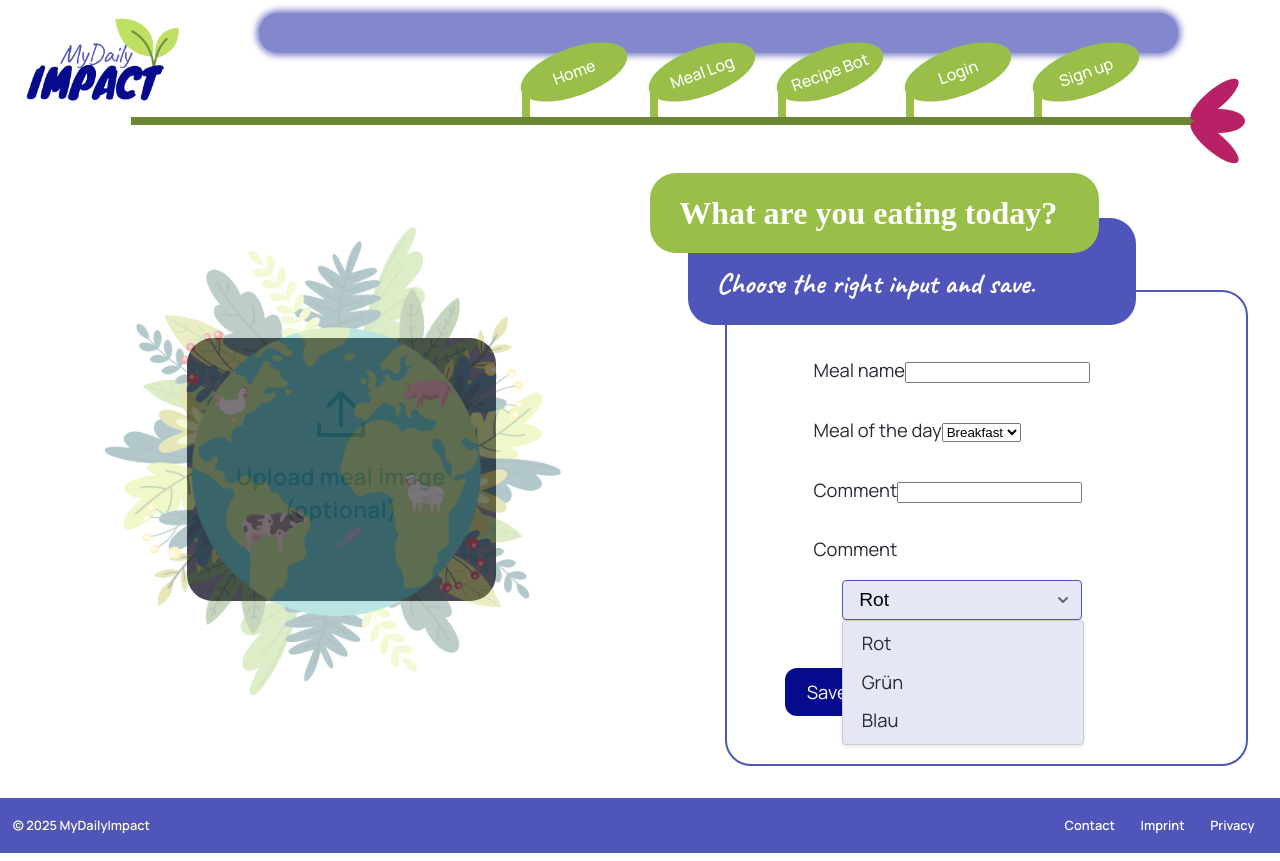
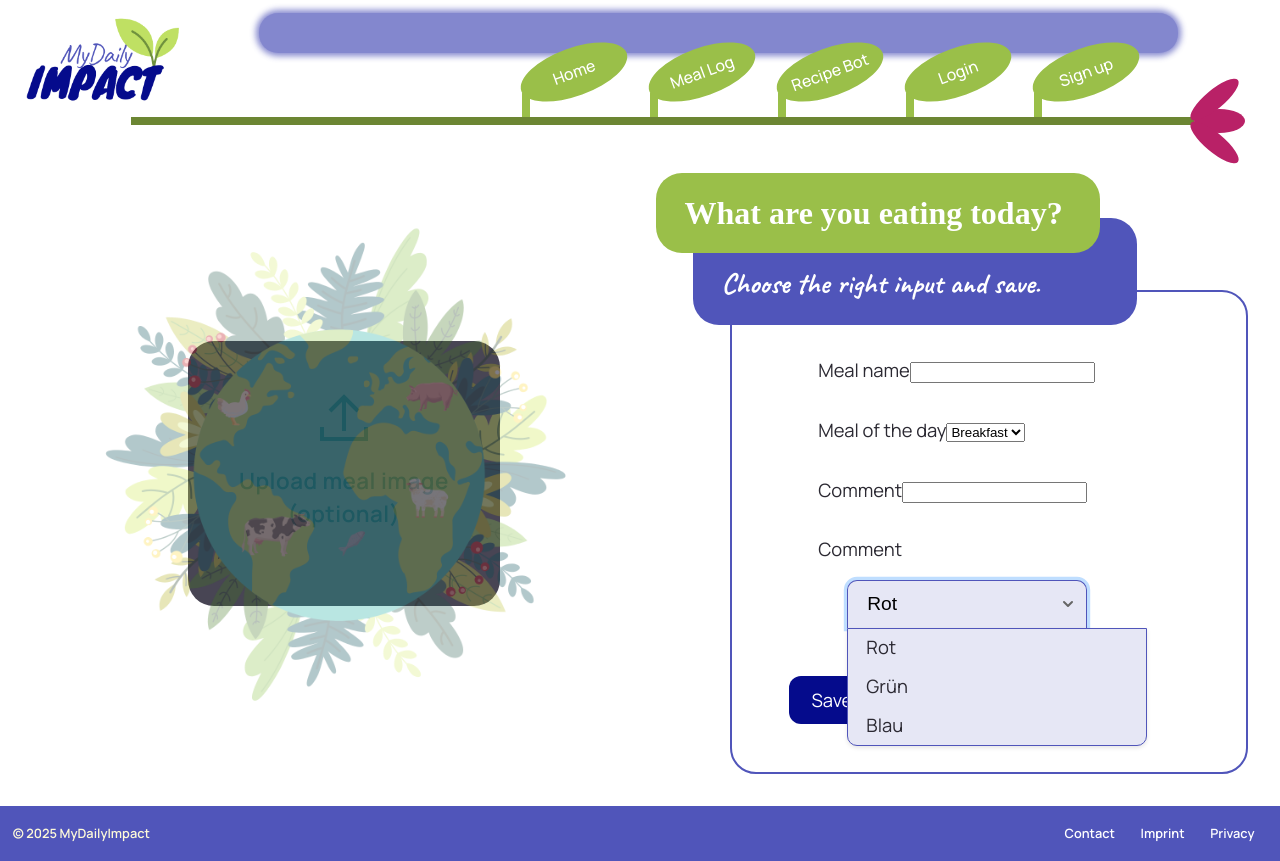
Before and after one commit to TechLabs-Remote-Bootcamp/WS24-MyDailyImpact, a React (Vite) app in the folder mdi-react/: page /meal-logging in a window 1280 px wide. Both pictures are taken after a click on the button "Rot". Built offline with nearby package versions, Linux system fonts and the light colour scheme; a web font is replaced by a local one.

Commit message:
comment out css style obfect

```diff
--- a/mdi-react/src/components/core/CustomSelect/CustomSelect.jsx
+++ b/mdi-react/src/components/core/CustomSelect/CustomSelect.jsx
@@ -1,59 +1,62 @@
-import React, { useState, useRef, useEffect } from "react";
+import { useState, useRef, useEffect } from "react";
+import styles from "./CustomSelect.module.scss";
 
-const dropdownStyles = {
-  container: {
-    position: "relative",
-    display: "inline-block",
-    width: "250px",
-  },
-  button: {
-    fontSize: "1.2rem",
-    width: "15rem",
-    padding: "8px 16px",
-    textAlign: "left",
-    backgroundColor: "#e6e7f5",
-    border: "1px solid #5055ba",
-    borderRadius: "4px",
-    boxShadow: "0 1px 2px rgba(0, 0, 0, 0.05)",
-    cursor: "pointer",
-    position: "relative",
-  },
-  buttonHover: {
-    backgroundColor: "#e6e7f5",
-  },
-  arrow: {
-    position: "absolute",
-    right: "8px",
-    top: "50%",
-    transform: "translateY(-50%)",
-    width: "20px",
-    height: "20px",
-    fill: "#666",
-  },
-  dropdown: {
-    position: "absolute",
-    padding: "0.2em 0",
-    // top: "calc(100% + 4px)",
-    // left: "0",
-    width: "15rem",
-    backgroundColor: "#e6e7f5",
-    border: "1px solid #ccc",
-    borderRadius: "4px",
-    boxShadow: "0 2px 4px rgba(0, 0, 0, 0.1)",
-    zIndex: 1000,
-  },
-  option: {
-    borderRadius: "10px",
-    padding: "0.3em 1em",
-    cursor: "pointer",
-    transition: "background-color 0.2s",
-    margin: "0",
-  },
-  optionHover: {
-    backgroundColor: "#9b9ed7",
-    color: "#fff",
-  },
-};
+// const dropdownStyles = {
+//   container: {
+//     position: "relative",
+//     display: "inline-block",
+//     width: "250px",
+//   },
+//   button: {
+//     fontSize: "1.2rem",
+//     width: "15rem",
+//     padding: "8px 16px",
+//     textAlign: "left",
+//     backgroundColor: "#e6e7f5",
+//     border: "1px solid #5055ba",
+//     borderRadius: "4px",
+//     boxShadow: "0 1px 2px rgba(0, 0, 0, 0.05)",
+//     cursor: "pointer",
+//     position: "relative",
+//   },
+//   buttonHover: {
+//     backgroundColor: "#e6e7f5",
+//   },
+//   arrow: {
+//     position: "absolute",
+//     right: "8px",
+//     top: "50%",
+//     transform: "translateY(-50%)",
+//     width: "20px",
+//     height: "20px",
+//     fill: "#666",
+//   },
+//   dropdown: {
+//     position: "absolute",
+//     padding: "0.2em 0",
+//     // top: "calc(100% + 4px)",
+//     // left: "0",
+//     width: "15rem",
+//     backgroundColor: "#e6e7f5",
+//     border: "1px solid #ccc",
+//     borderRadius: "4px",
+//     boxShadow: "0 2px 4px rgba(0, 0, 0, 0.1)",
+//     zIndex: 1000,
+//   },
+//   option: {
+//     borderRadius: "10px",
+//     padding: "0.3em 1em",
+//     cursor: "pointer",
+//     transition: "background-color 0.2s",
+//     margin: "0",
+//   },
+//   optionHover: {
+//     backgroundColor: "#9b9ed7",
+//     color: "#fff",
+//   },
+// };
+
+// CustomSelect.jsx
 
 export default function CustomSelect({
   options = ["Option 1", "Option 2", "Option 3"],
@@ -65,7 +68,6 @@ export default function CustomSelect({
     defaultValue || (options.length > 0 ? options[0] : "")
   );
   const [hoveredOption, setHoveredOption] = useState(null);
-  const [isButtonHovered, setIsButtonHovered] = useState(false);
   const dropdownRef = useRef(null);
 
   useEffect(() => {
@@ -86,31 +88,27 @@ export default function CustomSelect({
   };
 
   return (
-    <div ref={dropdownRef} style={dropdownStyles.container}>
+    <div ref={dropdownRef} className={styles.dropdown}>
       <button
         onClick={() => setIsOpen(!isOpen)}
-        onMouseEnter={() => setIsButtonHovered(true)}
-        onMouseLeave={() => setIsButtonHovered(false)}
-        style={{
-          ...dropdownStyles.button,
-          ...(isButtonHovered ? dropdownStyles.buttonHover : {}),
-        }}
+        className={`${styles.dropdownButton} ${isOpen ? styles.active : ""}`}
       >
-        <span>{selectedOption || "Select an option"}</span>
-        <svg style={dropdownStyles.arrow} viewBox="0 0 20 20">
+        <span className={styles.selectedOption}>
+          {selectedOption || "Select an option"}
+        </span>
+        <svg className={styles.arrow} viewBox="0 0 20 20">
           <path d="M5.293 7.293a1 1 0 011.414 0L10 10.586l3.293-3.293a1 1 0 111.414 1.414l-4 4a1 1 0 01-1.414 0l-4-4a1 1 0 010-1.414z" />
         </svg>
       </button>
 
       {isOpen && options.length > 0 && (
-        <div style={dropdownStyles.dropdown}>
+        <div className={styles.optionsList}>
           {options.map((option, index) => (
             <div
               key={index}
-              style={{
-                ...dropdownStyles.option,
-                ...(hoveredOption === index ? dropdownStyles.optionHover : {}),
-              }}
+              className={`${styles.option} ${
+                hoveredOption === index ? styles.optionHovered : ""
+              }`}
               onClick={() => handleSelect(option)}
               onMouseEnter={() => setHoveredOption(index)}
               onMouseLeave={() => setHoveredOption(null)}
```
